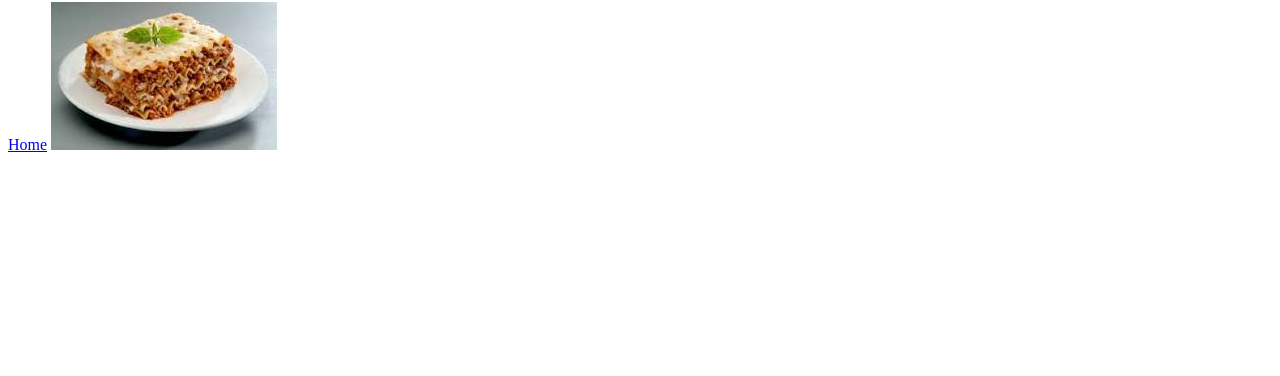
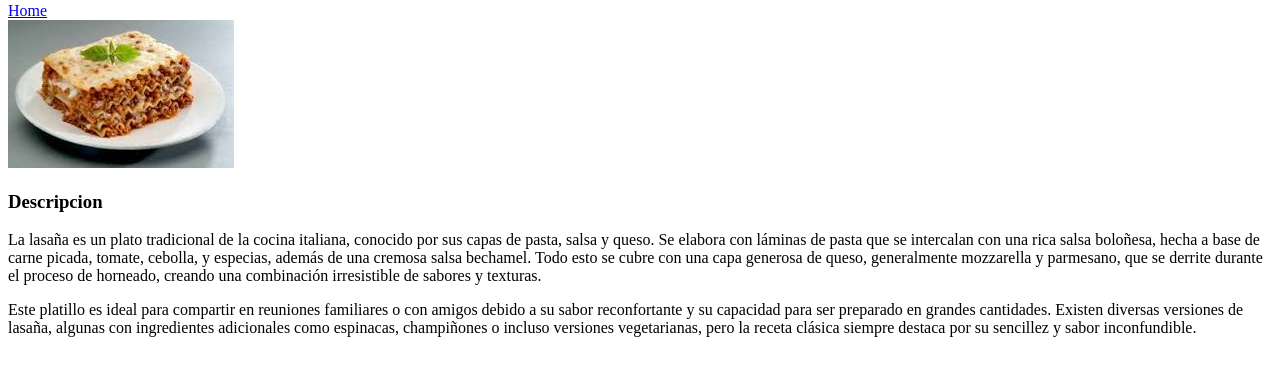
Before and after one commit to matty-kore/odin-recipes, a plain HTML site: page recipes/lasagna.html in a window 1280 px wide. Shown: the part 78-454 px from the top of the page. Drawn offline with Linux system fonts and the light colour scheme.

Commit message:
Agregar descripcion de lasagna
agregar descripcion de receta lasagna. Debajo de
imagen de lasagna.

```diff
--- a/recipes/lasagna.html
+++ b/recipes/lasagna.html
@@ -8,6 +8,11 @@
 <body>
     <h1>Lasagna</h1>
     <a href="../index.html">Home</a>
-    <img src="../images/img-lasagna.jpeg" alt="">
+    <br>
+    <img src="../images/img-lasagna.jpeg" alt="comida Lasagna">
+    <h3>Descripcion</h3>
+    <p>La lasaña es un plato tradicional de la cocina italiana, conocido por sus capas de pasta, salsa y queso. Se elabora con láminas de pasta que se intercalan con una rica salsa boloñesa, hecha a base de carne picada, tomate, cebolla, y especias, además de una cremosa salsa bechamel. Todo esto se cubre con una capa generosa de queso, generalmente mozzarella y parmesano, que se derrite durante el proceso de horneado, creando una combinación irresistible de sabores y texturas.</p>
+    <p>Este platillo es ideal para compartir en reuniones familiares o con amigos debido a su sabor reconfortante y su capacidad para ser preparado en grandes cantidades. Existen diversas versiones de lasaña, algunas con ingredientes adicionales como espinacas, champiñones o incluso versiones vegetarianas, pero la receta clásica siempre destaca por su sencillez y sabor inconfundible.</p>
+
 </body>
 </html>
```
